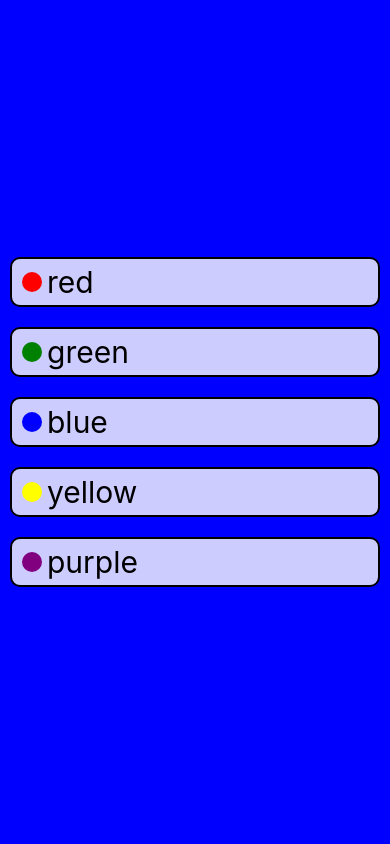
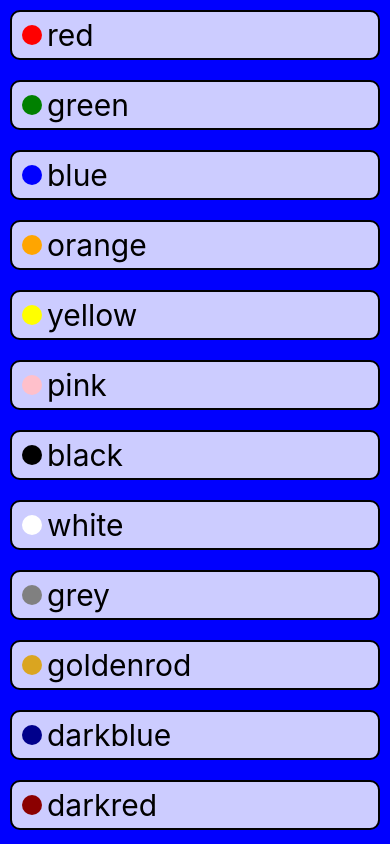
Before and after one commit to stockmeierb/ColorCatalog, a React Native app: screen / in a window 390 px wide. Built offline with nearby package versions, Linux system fonts and the light colour scheme.

Commit message:
list view + data source

```diff
--- a/App.js
+++ b/App.js
@@ -1,5 +1,5 @@
 import React, {useState} from "react";
-import { View, StyleSheet } from "react-native";
+import { View, StyleSheet, FlatList } from "react-native";
 import ColorButton from "./components/ColorButton";
 import defaultColors from "./data/defaultColors.json"
 
@@ -14,22 +14,15 @@ export default function App() {
   const [backgroundColor, setBackgroundColor] = useState("blue");
   return (
 
-    <View style={[styles.container, { backgroundColor }]}>
-      <ColorButton backgroundColor="red" onPress={setBackgroundColor}/>
-      <ColorButton backgroundColor="green" onPress={setBackgroundColor}/>
-      <ColorButton backgroundColor="blue" onPress={setBackgroundColor}/>
-      <ColorButton backgroundColor="yellow" onPress={setBackgroundColor}/>
-      <ColorButton backgroundColor="purple" onPress={setBackgroundColor}/>
-    {/* <Text style={styles.button} onPress={() => setBackgroundColor("green")} >green</Text> */}
-    {/* <Text style={styles.button} onPress={() => setBackgroundColor("red")} >red</Text> */}
-
-      {/* <ActivityIndicator size="large" color={"#61DBFB"} /> */}
-      {/* <Button title="click me"  onPress={onButtonPress} onButtonPress /> */}
-    {/* <Text>OS: {Platform.OS}</Text> */}
-    {/* <Text>Height: {height}</Text> */}
-    {/* <Text>Width: {width}</Text> */}
-    {/* <Text>Snack.expo.dev</Text> */}
-    </View>
+    <FlatList style={[styles.container, { backgroundColor }]}
+    data={defaultColors}
+    renderItem={({item}) => {
+      return (
+        <ColorButton key={item.id} backgroundColor={item.color} onPress={setBackgroundColor}/>
+      )
+    }
+    }
+    />
   );
 }
 
@@ -37,7 +30,15 @@ const styles = StyleSheet.create({
   container: {
     flex: 1,
     display: "flex",
-    justifyContent: "center",
-    alignItems: "center",
   }
 })
+
+{/* <Text style={styles.button} onPress={() => setBackgroundColor("green")} >green</Text> */}
+{/* <Text style={styles.button} onPress={() => setBackgroundColor("red")} >red</Text> */}
+
+  {/* <ActivityIndicator size="large" color={"#61DBFB"} /> */}
+  {/* <Button title="click me"  onPress={onButtonPress} onButtonPress /> */}
+{/* <Text>OS: {Platform.OS}</Text> */}
+{/* <Text>Height: {height}</Text> */}
+{/* <Text>Width: {width}</Text> */}
+{/* <Text>Snack.expo.dev</Text> */}
```
